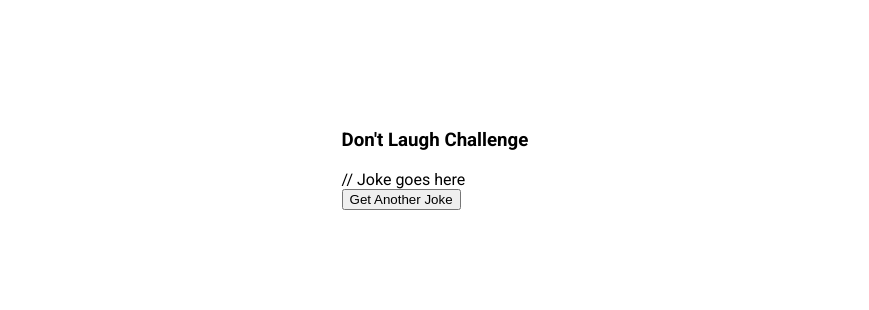
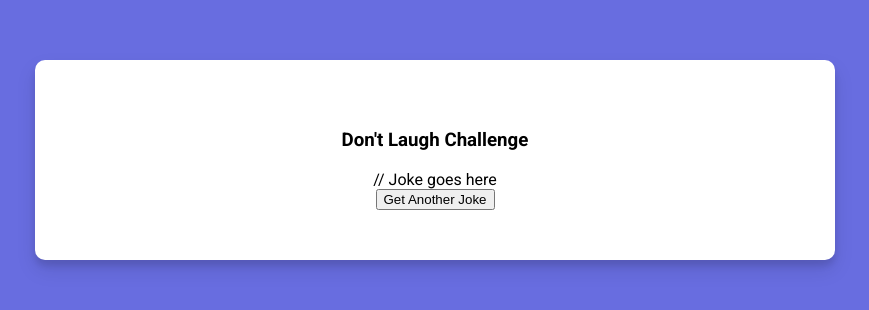
Before and after one commit to jyh4479/vanillaScriptProject, a plain HTML site: page 50Projects/10_dad_jokes/index.html in a window 1280 px wide. Shown: the part 240-550 px from the top of the page, without its empty margins (205-1074 px from the left). Drawn offline with Linux system fonts and the light colour scheme.

Commit message:
CSS STUDY

```diff
--- a/50Projects/10_dad_jokes/style.css
+++ b/50Projects/10_dad_jokes/style.css
@@ -5,6 +5,7 @@
 }
 
 body {
+    background-color: #686de0;
     font-family: 'Roboto', sans-serif;
     display: flex;
     flex-direction: column;
@@ -14,3 +15,15 @@ body {
     overflow: hidden;
     margin: 0;
 }
+
+.container {
+    background-color: #fff;
+    border-radius: 10px;
+    box-shadow: 0 10px 20px rgba(0, 0, 0, 0.1), 0 6px 6px rgba(0, 0, 0, 0.1);
+    padding: 50px 20px;
+    text-align: center;
+
+    /* width를 800px를 설정하지만 화면이 800px보다 작아지면 max-width가 100%로 걸려있기 때문에 반응형으로 요소의 width가 작아진다 */
+    max-width: 100%;
+    width: 800px;
+}
```
